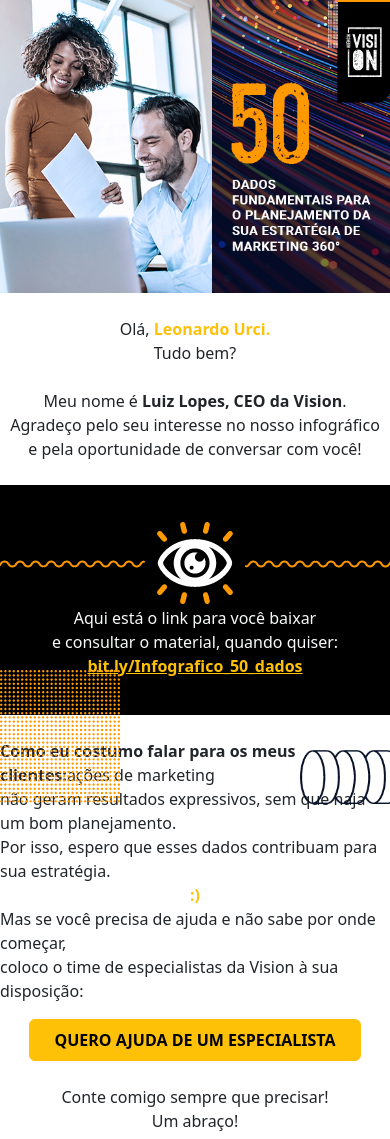
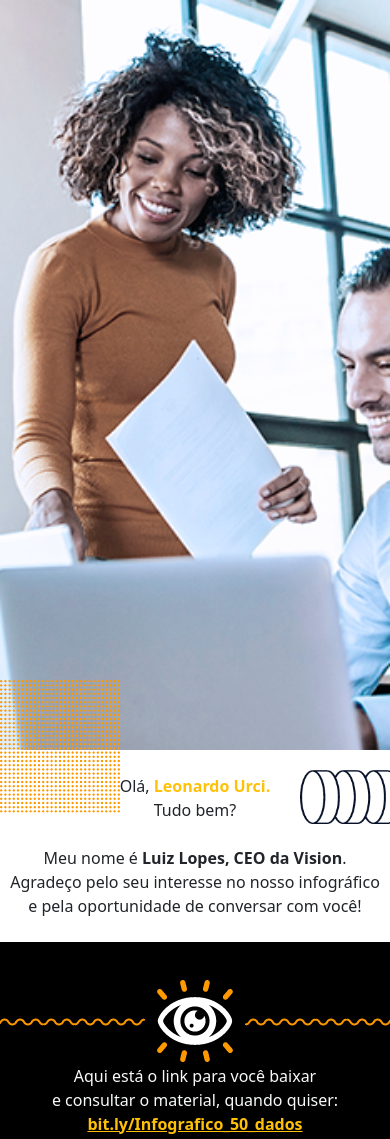
Before and after one commit to Leonardoozx/vision-emkt, a plain HTML site: page index.html in a window 390 px wide. Shown: the top 1139 px of the page. Drawn offline with nearby package versions, Linux system fonts and the light colour scheme.

Commit message:
style: responsive absolute elements

```diff
--- a/index.html
+++ b/index.html
@@ -9,11 +9,11 @@
     integrity="sha384-QWTKZyjpPEjISv5WaRU9OFeRpok6YctnYmDr5pNlyT2bRjXh0JMhjY6hW+ALEwIH" crossorigin="anonymous">
   <style>
     .top-67 {
-      top: 670px;
+      top: 680px;
     }
 
     .top-75 {
-      top: 750px;
+      top: 770px;
     }
 
     .float-right {
@@ -33,12 +33,19 @@
     body {
       height: 100vh;
     }
+
+    #imagem-header {
+      background-image: url('./public/assets/Header.png');
+      background-size: cover;
+      height: 750px;
+    }
   </style>
 </head>
 
-<body>
-  <img class="w-100" src="./public/assets/Header.png"
-    alt="Vision EMKT 50 Dados Fundamentais para o planejamento da sua estratégia de marketing 360º">
+<body class="h-auto">
+  <section id="imagem-header"></section>
+  <!-- <img class="w-100" src="./public/assets/Header.png" -->
+    <!-- alt="Vision EMKT 50 Dados Fundamentais para o planejamento da sua estratégia de marketing 360º"> -->
 
   <section class="d-flex justify-content-center align-items-center mt-4 text-center">
     <span>Olá, <b class="text-warning">Leonardo Urci.</b> <br> Tudo bem? </span>
```
